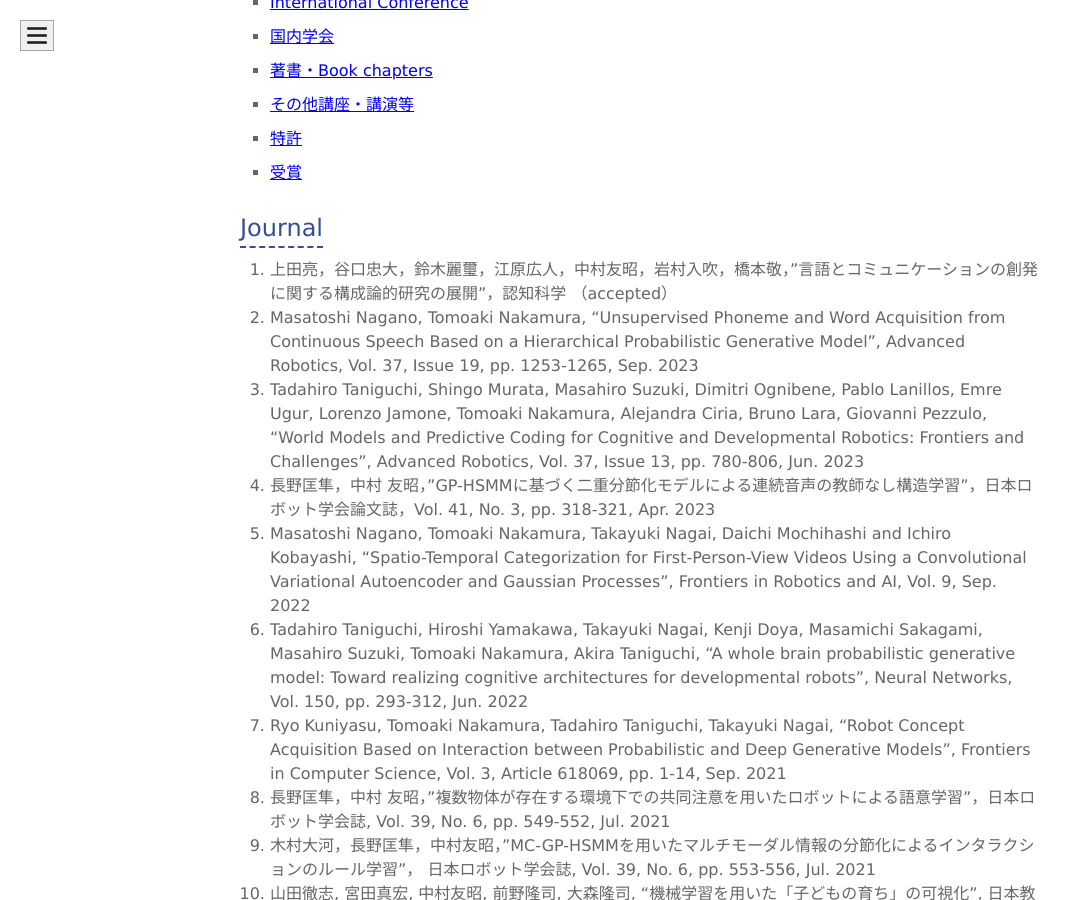
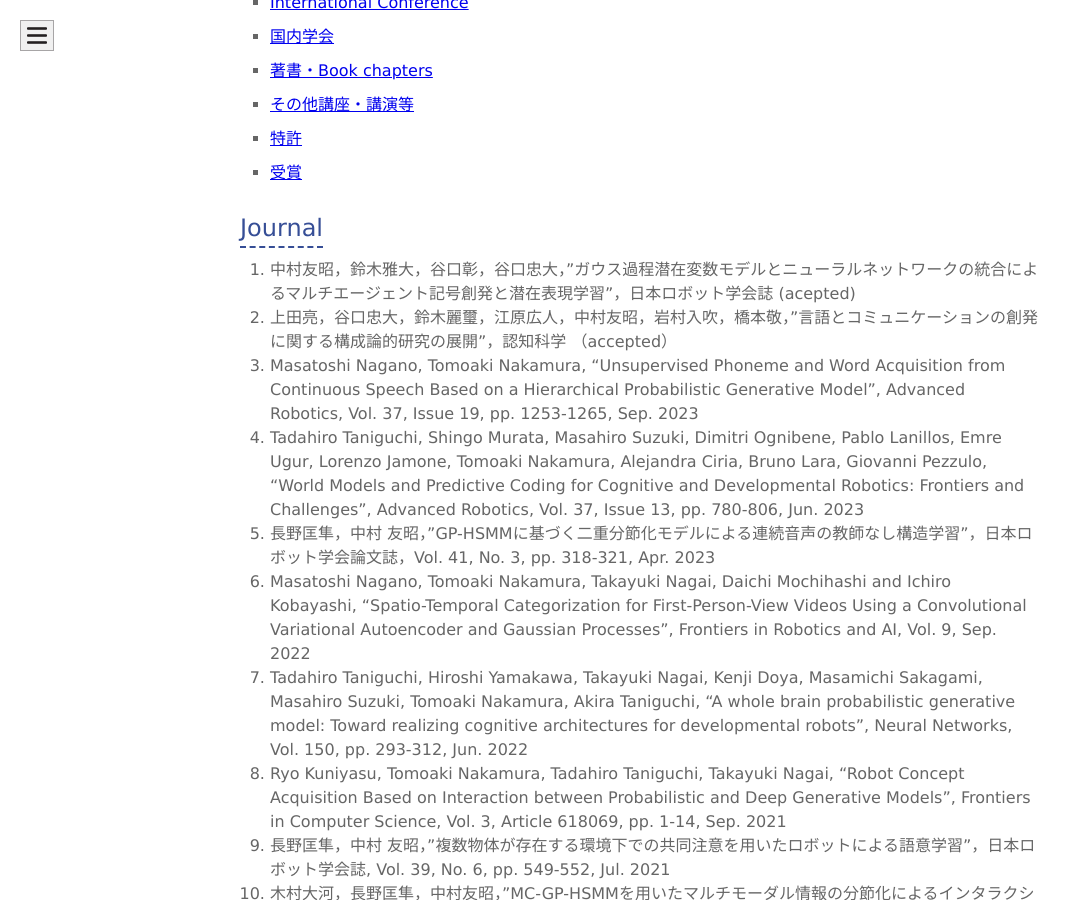
Before and after one commit to naka-lab/naka-lab.github.io, a Jekyll site: the page built from subpages/pub.md, in a window 1280 px wide and 900 px high, scrolled down 761 px. Shown: the whole window, without its empty margins (0-1080 px from the left). Built offline with Jekyll 4.4.1, drawn with Linux system fonts in a browser that asks for light colours.

Commit message:
Update pub.md

```diff
--- a/subpages/pub.md
+++ b/subpages/pub.md
@@ -17,6 +17,7 @@ layout: default
 
 
 ## Journal
+1. 中村友昭，鈴木雅大，谷口彰，谷口忠大，"ガウス過程潜在変数モデルとニューラルネットワークの統合によるマルチエージェント記号創発と潜在表現学習"，日本ロボット学会誌 (acepted)
 1. 上田亮，谷口忠大，鈴木麗璽，江原広人，中村友昭，岩村入吹，橋本敬，"言語とコミュニケーションの創発に関する構成論的研究の展開"，認知科学 （accepted）
 1. Masatoshi Nagano, Tomoaki Nakamura, "Unsupervised Phoneme and Word Acquisition from Continuous Speech Based on a Hierarchical Probabilistic Generative Model", Advanced Robotics, Vol. 37, Issue 19, pp. 1253-1265, Sep. 2023
 1. Tadahiro Taniguchi, Shingo Murata, Masahiro Suzuki, Dimitri Ognibene, Pablo Lanillos, Emre Ugur, Lorenzo Jamone, Tomoaki Nakamura, Alejandra Ciria, Bruno Lara, Giovanni Pezzulo, "World Models and Predictive Coding for Cognitive and Developmental Robotics: Frontiers and Challenges", Advanced Robotics, Vol. 37, Issue 13, pp. 780-806, Jun. 2023
```
